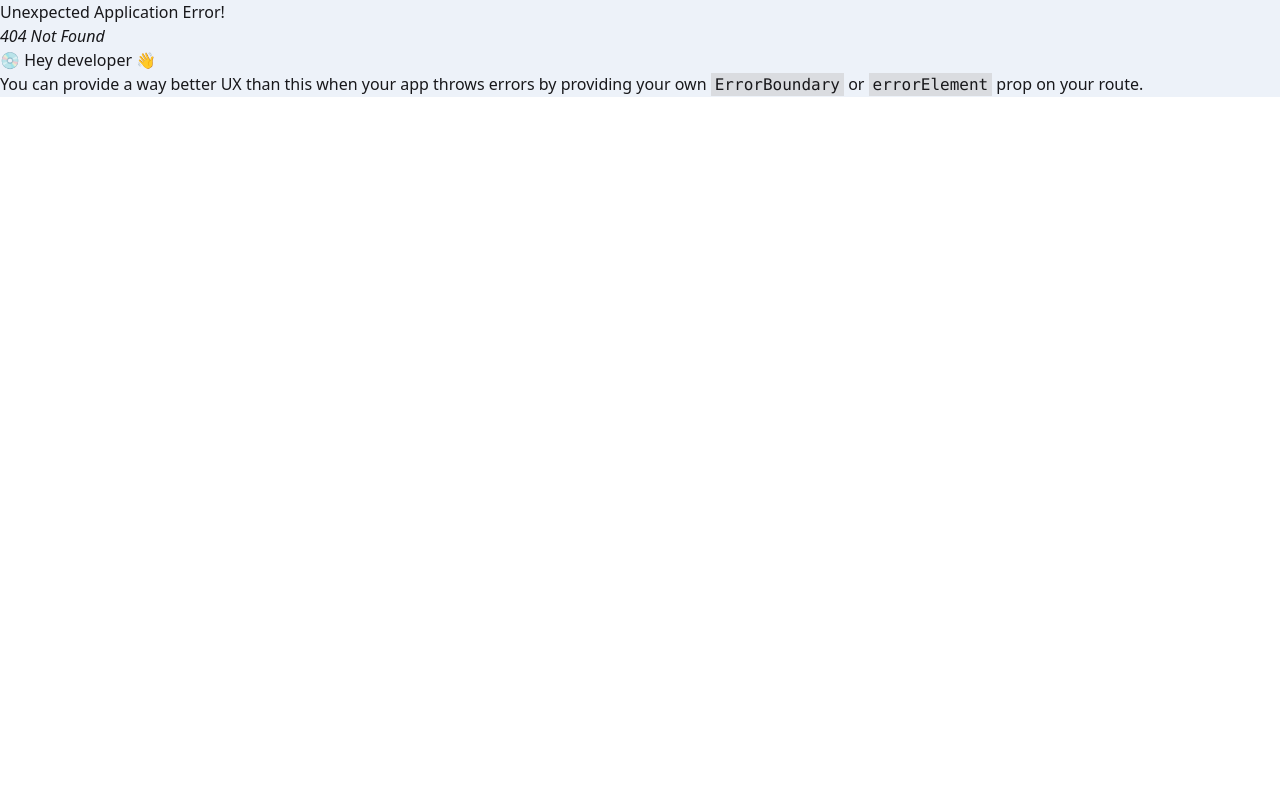
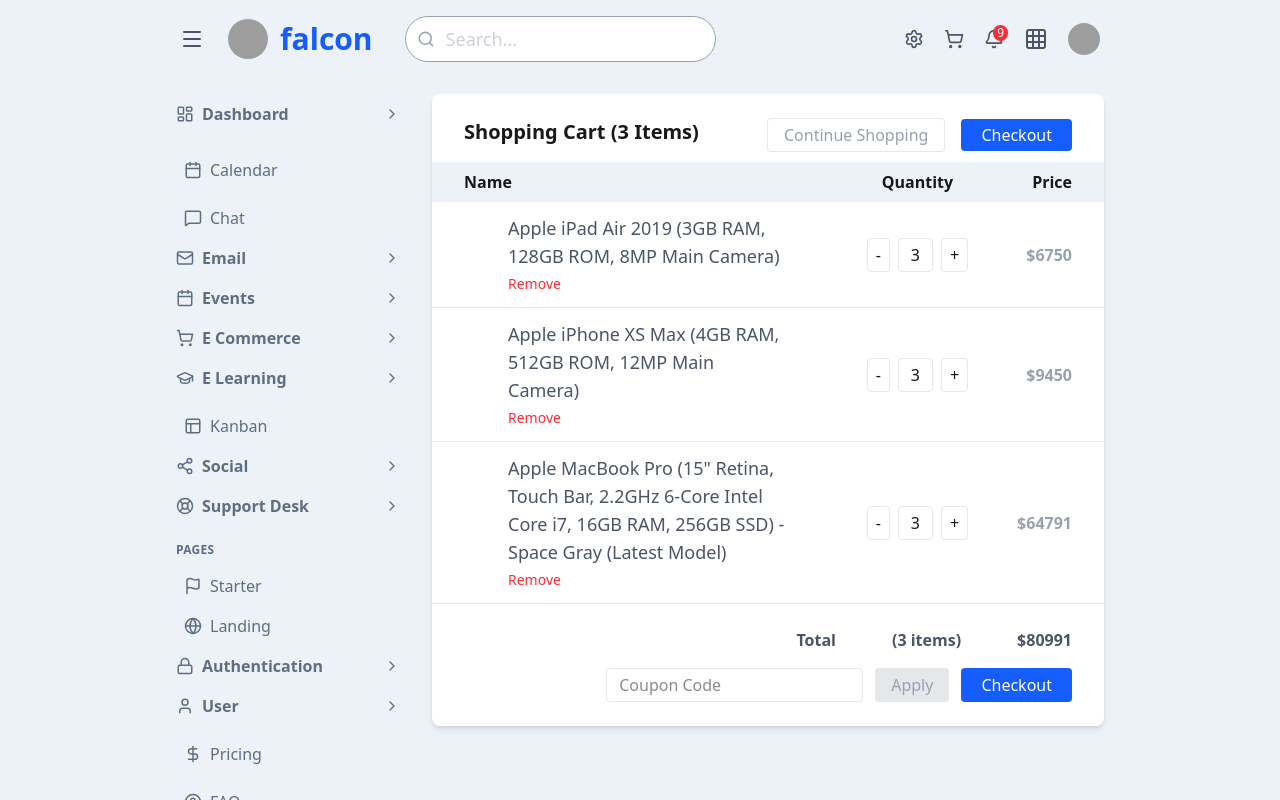
Before and after one commit to ridwanul-basit/E-commerce-Admin-Dashboard, a React (Vite) app: page /shoppingCart in a window 1280 px wide. Before the commit this address had no page. Built offline with nearby package versions, Linux system fonts and the light colour scheme; grey boxes are pictures that could not be loaded.

Commit message:
Shopping Cart + Nofification Added

```diff
--- a/src/components/Navbar.jsx
+++ b/src/components/Navbar.jsx
@@ -4,11 +4,12 @@ import {
   Search,
   Settings,
   ShoppingCart,
-  Bell,
   Grid,
   Menu,
   TextAlignStart,
 } from "lucide-react";
+import { NavLink } from "react-router";
+import NotificationBell from "./NotificationBell"; // ✅ Import notification dropdown
 
 const Navbar = ({ collapsed, onToggleSidebar }) => {
   return (
@@ -16,19 +17,15 @@ const Navbar = ({ collapsed, onToggleSidebar }) => {
       {/* Left side: Menu + Logo */}
       <div className="flex items-center space-x-6">
         {/* Menu Button */}
-        <button
-          onClick={onToggleSidebar}
-          className="py-2 rounded-lg "
-        >
+        <button onClick={onToggleSidebar} className="py-2 rounded-lg">
           {collapsed ? (
-            <TextAlignStart size={24} className="text-gray-600 " />
-
+            <TextAlignStart size={24} className="text-gray-600" />
           ) : (
             <Menu size={24} className="text-gray-600" />
           )}
         </button>
 
-        {/* Logo (hide text when collapsed) */}
+        {/* Logo */}
         <div className="flex items-center space-x-3">
           <div className="w-10 h-10 rounded-full flex items-center justify-center overflow-hidden">
             <img
@@ -37,10 +34,7 @@ const Navbar = ({ collapsed, onToggleSidebar }) => {
               className="w-full h-full object-cover"
             />
           </div>
-
-
           <span className="text-3xl font-bold text-blue-600">falcon</span>
-
         </div>
       </div>
 
@@ -59,21 +53,18 @@ const Navbar = ({ collapsed, onToggleSidebar }) => {
         </div>
       </div>
 
-      {/* Icons + Profile */}
+      {/* Right side: Icons + Profile */}
       <div className="flex items-center space-x-5 text-gray-600">
         <Settings size={20} className="cursor-pointer hover:text-blue-600" />
+
+        <NavLink to={"/shoppingCart"}>
           <ShoppingCart size={20} className="cursor-pointer hover:text-blue-600" />
+        </NavLink>
 
+        {/* ✅ Notification Dropdown */}
+        <NotificationBell />
 
-        {/* Notification with badge */}
-        <div className="relative">
-          <Bell size={20} className="cursor-pointer hover:text-blue-600" />
-          <span className="absolute -top-1 -right-1 bg-red-500 text-white text-xs px-1 rounded-full">
-            9
-          </span>
-        </div>
-
-        <Grid size={20} className="cursor-pointer hover:text-blue-600" />
+        <Grid size={24} className="cursor-pointer hover:text-blue-600" />
 
         {/* Profile Image */}
         <img
--- /dev/null
+++ b/src/components/NotificationBell.jsx
@@ -0,0 +1,68 @@
+// NotificationBell.jsx
+import React, { useState, useRef, useEffect } from "react";
+import { Bell } from "lucide-react";
+
+const NotificationBell = () => {
+  const [open, setOpen] = useState(false);
+  const dropdownRef = useRef(null);
+
+  // Close dropdown when clicking outside
+  useEffect(() => {
+    const handleClickOutside = (event) => {
+      if (dropdownRef.current && !dropdownRef.current.contains(event.target)) {
+        setOpen(false);
+      }
+    };
+    document.addEventListener("mousedown", handleClickOutside);
+    return () => document.removeEventListener("mousedown", handleClickOutside);
+  }, []);
+
+  return (
+    <div className="relative" ref={dropdownRef}>
+      {/* Bell Icon */}
+      <div onClick={() => setOpen(!open)} className="cursor-pointer relative">
+        <Bell size={20} className="hover:text-blue-600" />
+        <span className="absolute -top-1 -right-1 bg-red-500 text-white text-xs px-1 rounded-full">
+          9
+        </span>
+      </div>
+
+      {/* Dropdown */}
+      {open && (
+        <div className="absolute right-0 mt-3 w-80 bg-white shadow-lg rounded-lg border border-gray-200 z-50">
+          <div className="flex justify-between items-center px-4 py-2 border-b border-gray-200">
+            <h3 className="font-semibold">Notifications</h3>
+            <button className="text-blue-600 text-sm hover:underline">
+              Mark all as read
+            </button>
+          </div>
+
+          {/* Example notification */}
+          <div className="px-4 py-3 flex gap-3 hover:bg-gray-50">
+            <img
+              src="https://via.placeholder.com/40"
+              alt="User"
+              className="w-10 h-10 rounded-full object-cover"
+            />
+            <div className="text-sm">
+              <p>
+                <span className="font-semibold">Emma Watson</span> replied to
+                your comment:{" "}
+                <span className="text-gray-600">"Hello world 😍"</span>
+              </p>
+              <p className="text-xs text-gray-500 mt-1">💬 Just Now</p>
+            </div>
+          </div>
+
+          <div className="text-center border-t border-gray-200">
+            <button className="w-full py-2 text-blue-600 font-medium hover:bg-gray-50">
+              View all
+            </button>
+          </div>
+        </div>
+      )}
+    </div>
+  );
+};
+
+export default NotificationBell;
--- /dev/null
+++ b/src/components/ShoppingCart.jsx
@@ -0,0 +1,158 @@
+import React, { useState } from "react";
+
+const ShoppingCart = () => {
+  const [items, setItems] = useState([
+    {
+      id: 1,
+      name: "Apple iPad Air 2019 (3GB RAM, 128GB ROM, 8MP Main Camera)",
+      price: 2250,
+      quantity: 3,
+      img: "https://frlive.prium.me/assets/4-CgsCyphl.jpg", // replace with real img
+    },
+    {
+      id: 2,
+      name: "Apple iPhone XS Max (4GB RAM, 512GB ROM, 12MP Main Camera)",
+      price: 3150,
+      quantity: 3,
+      img: "https://frlive.prium.me/assets/3-BA0_kAH4.jpg",
+    },
+    {
+      id: 3,
+      name: "Apple MacBook Pro (15\" Retina, Touch Bar, 2.2GHz 6-Core Intel Core i7, 16GB RAM, 256GB SSD) - Space Gray (Latest Model)",
+      price: 21597,
+      quantity: 3,
+      img: "https://frlive.prium.me/assets/1-idhNlro8.jpg",
+    },
+  ]);
+
+  const [coupon, setCoupon] = useState("");
+
+  // Quantity Update
+  const updateQuantity = (id, type) => {
+    setItems((prev) =>
+      prev.map((item) =>
+        item.id === id
+          ? {
+              ...item,
+              quantity:
+                type === "inc"
+                  ? item.quantity + 1
+                  : item.quantity > 1
+                  ? item.quantity - 1
+                  : 1,
+            }
+          : item
+      )
+    );
+  };
+
+  // Remove Item
+  const removeItem = (id) => {
+    setItems((prev) => prev.filter((item) => item.id !== id));
+  };
+
+  // Total
+  const total = items.reduce(
+    (acc, item) => acc + item.price * item.quantity,
+    0
+  );
+
+  return (
+    <div className="max-w-5xl mx-auto bg-white  shadow-md rounded-lg py-6">
+     <div className="flex justify-between px-8">
+         <h2 className="text-xl font-semibold mb-4  ">
+        Shopping Cart ({items.length} Items)
+      </h2>
+      <div>
+        <button className="border border-gray-200 text-gray-400 px-4 py-1 rounded mr-4">Continue Shopping</button>
+            <button className="bg-blue-600 text-white px-5 py-1 rounded hover:bg-blue-700">
+              Checkout
+            </button>
+      </div>
+     </div>
+
+      <table className="w-full text-left">
+        <thead className="bg-[#EDF2F9] ">
+          <tr className="">
+            <th className="py-2 px-8">Name</th>
+            <th className="py-2 text-center px-8">Quantity</th>
+            <th className="py-2 text-right px-8">Price</th>
+          </tr>
+        </thead>
+        <tbody>
+          {items.map((item) => (
+            <tr key={item.id} className="border-b border-gray-200">
+              <td className="py-3 flex items-center gap-3">
+                <img
+                  src={item.img}
+                  alt={item.name}
+                  className="w-16 h-16 object-cover rounded px-8"
+                />
+                <div className="w-2/3">
+                  <p className="text-lg text-gray-600 font-medium">{item.name}</p>
+                  <button
+                    onClick={() => removeItem(item.id)}
+                    className="text-red-500 text-sm mt-1"
+                  >
+                    Remove
+                  </button>
+                </div>
+              </td>
+              <td className="text-center">
+                <div className="flex items-center justify-center gap-2">
+                  <button
+                    onClick={() => updateQuantity(item.id, "dec")}
+                    className="px-2 py-1 border border-gray-200 rounded"
+                  >
+                    -
+                  </button>
+                  <span className="px-3 py-1 border border-gray-200 rounded">{item.quantity}</span>
+                  <button
+                    onClick={() => updateQuantity(item.id, "inc")}
+                    className="px-2 py-1 border border-gray-200 rounded"
+                  >
+                    +
+                  </button>
+                </div>
+              </td>
+              <td className="text-right font-semibold text-gray-400  px-8">
+                ${item.price * item.quantity}
+              </td>
+            </tr>
+          ))}
+        </tbody>
+      </table>
+
+      {/* Footer */}
+      <div className="flex justify-end items-center mt-6">
+
+        <div className="">
+            <div className="flex justify-end gap-14 mx-8 mb-4">
+            <p className="text-gray-600 font-bold">
+            Total
+          </p>
+          <p className="text-gray-600 font-bold">({items.length} items){" "}</p>
+          <span className="text-gray-600 font-bold">${total}</span>
+            </div>
+          <div className="flex justify-end gap-3 mt-4 px-8">
+             <input
+            type="text"
+            placeholder="Coupon Code"
+            value={coupon}
+            onChange={(e) => setCoupon(e.target.value)}
+            className="border border-gray-200 rounded px-3 py-1"
+          />
+          <button className="bg-gray-200 text-gray-400 px-4 py-1 rounded hover:bg-gray-300">
+            Apply
+          </button>
+            <button className="bg-blue-600 text-white px-5 py-1 rounded hover:bg-blue-700">
+              Checkout
+            </button>
+          </div>
+        </div>
+      </div>
+    </div>
+  );
+};
+
+export default ShoppingCart;
--- a/src/routes/Routes.jsx
+++ b/src/routes/Routes.jsx
@@ -2,6 +2,7 @@ import React from 'react';
 import { createBrowserRouter } from 'react-router';
 import Root from './Root';
 import DashboardDefault from '../components/DashboardDefault';
+import ShoppingCart from '../components/ShoppingCart';
 
 
 const Router = createBrowserRouter([
@@ -15,6 +16,10 @@ const Router = createBrowserRouter([
                 path: "/dashboardDefault",
               element: <DashboardDefault></DashboardDefault>
             },
+            {
+                path: "/shoppingCart",
+              element: <ShoppingCart></ShoppingCart>
+            }
             // {
             // path: "/category/:id",
             //   element: <CategoryNews></CategoryNews> ,
```
Lines whose indentation alone changed are shown as unchanged.
